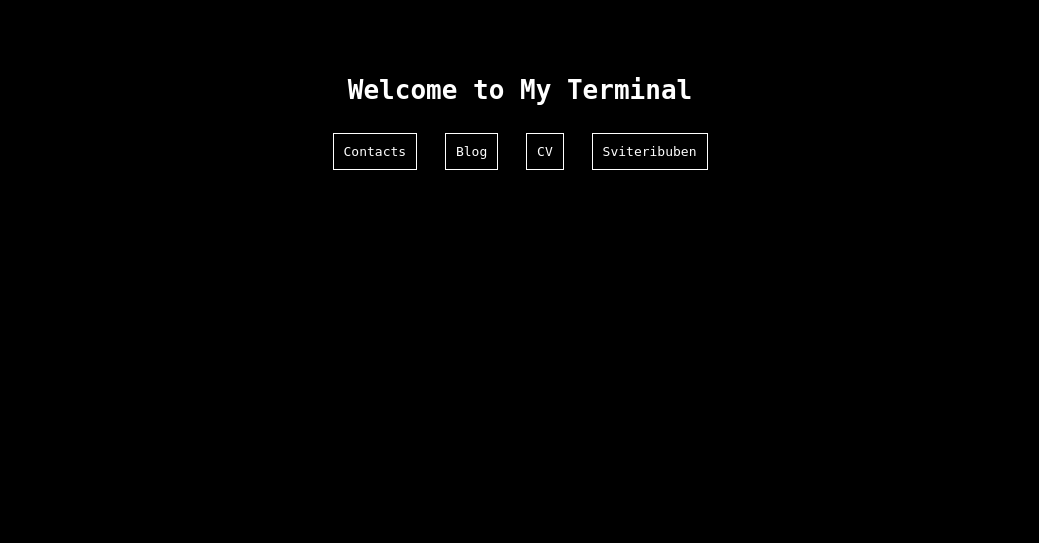
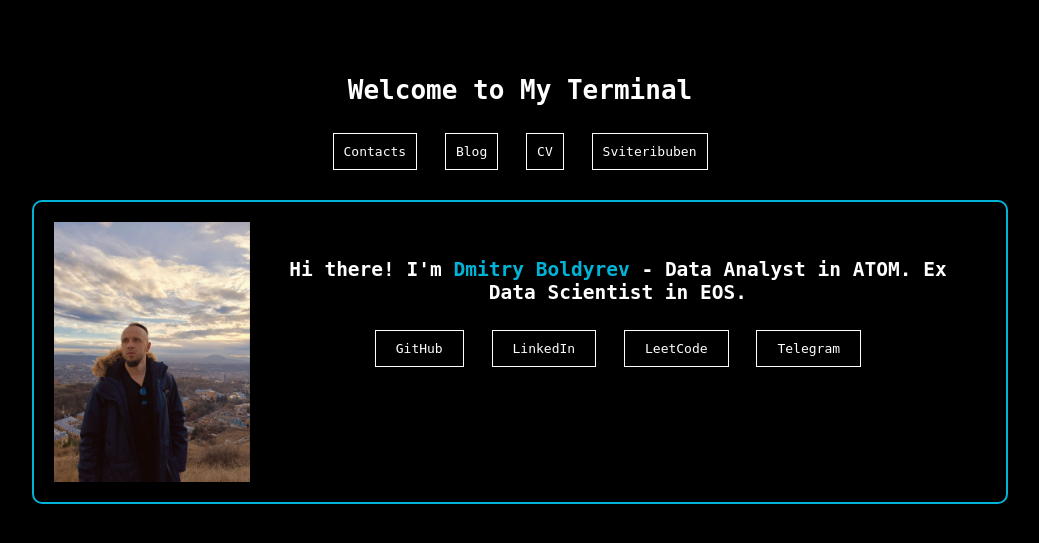
Before and after one commit to sviteribuben/terminal_site, a Django app: page / in a window 1280 px wide. Shown: the top 543 px of the page, without its empty margins (120-1159 px from the left). Run offline with Django 5.2, Linux system fonts and the light colour scheme.

Commit message:
corrected code

```diff
--- a/main/templates/home.html
+++ b/main/templates/home.html
@@ -1,3 +1,4 @@
+{% load static %}
 <!-- main/templates/main/home.html -->
 <!DOCTYPE html>
 <html lang="en">
@@ -25,6 +26,48 @@
             background-color: white;
             color: black;
         }
+        .about-section {
+            border: 2px solid #00b4d8; /* Terminal-like border color */
+            border-radius: 10px; /* Rounded corners */
+            padding: 20px;
+            margin: 20px auto;
+            width: 80%;
+            background-color: rgba(0, 0, 0, 0.8); /* Dark background for terminal effect */
+            display: flex;
+            justify-content: space-between;
+            box-shadow: 0 0 10px rgba(0, 0, 0, 0.5); /* Subtle shadow for depth */
+        }
+        .about-section img {
+            max-width: 100%;
+            height: 260px; /* Set image height to 260px */
+        }
+        .about-text {
+            flex: 1;
+            padding: 20px;
+        }
+        .flat-button {
+            background-color: transparent;
+            border: 1px solid white;
+            padding: 10px 20px;
+            margin: 10px;
+            display: inline-block;
+            color: white;
+            text-decoration: none;
+        }
+        .flat-button:hover {
+            background-color: white;
+            color: black;
+        }
+        .meme-section {
+            margin-top: 40px;
+            padding: 20px;
+            border: 2px solid white;
+            background-color: rgba(255, 255, 255, 0.1);
+        }
+        .meme-section img {
+            max-width: 100%;
+            height: auto;
+        }
     </style>
 </head>
 <body>
@@ -35,5 +78,18 @@
         <a href="/cv">CV</a>
         <a href="/sviteribuben">Sviteribuben</a>
     </div>
+
+    <div class="about-section">
+        <img src="{% static 'images/photo_top.jpg' %}" alt="About Me">
+        <div class="about-text">
+            <h2>Hi there! I'm <span style="color: #00b4d8;">Dmitry Boldyrev</span> - Data Analyst in ATOM. Ex Data Scientist in EOS.</h2>
+            <div>
+                <a href="https://github.com/yourusername" class="flat-button">GitHub</a>
+                <a href="https://www.linkedin.com/in/yourusername" class="flat-button">LinkedIn</a>
+                <a href="https://leetcode.com/yourusername" class="flat-button">LeetCode</a>
+                <a href="https://telegram.me/yourusername" class="flat-button">Telegram</a>
+            </div>
+        </div>
+    </div>
 </body>
 </html>
```
Also changed, not shown: main/static/images/photo_top.jpg (added), 1 other file.
